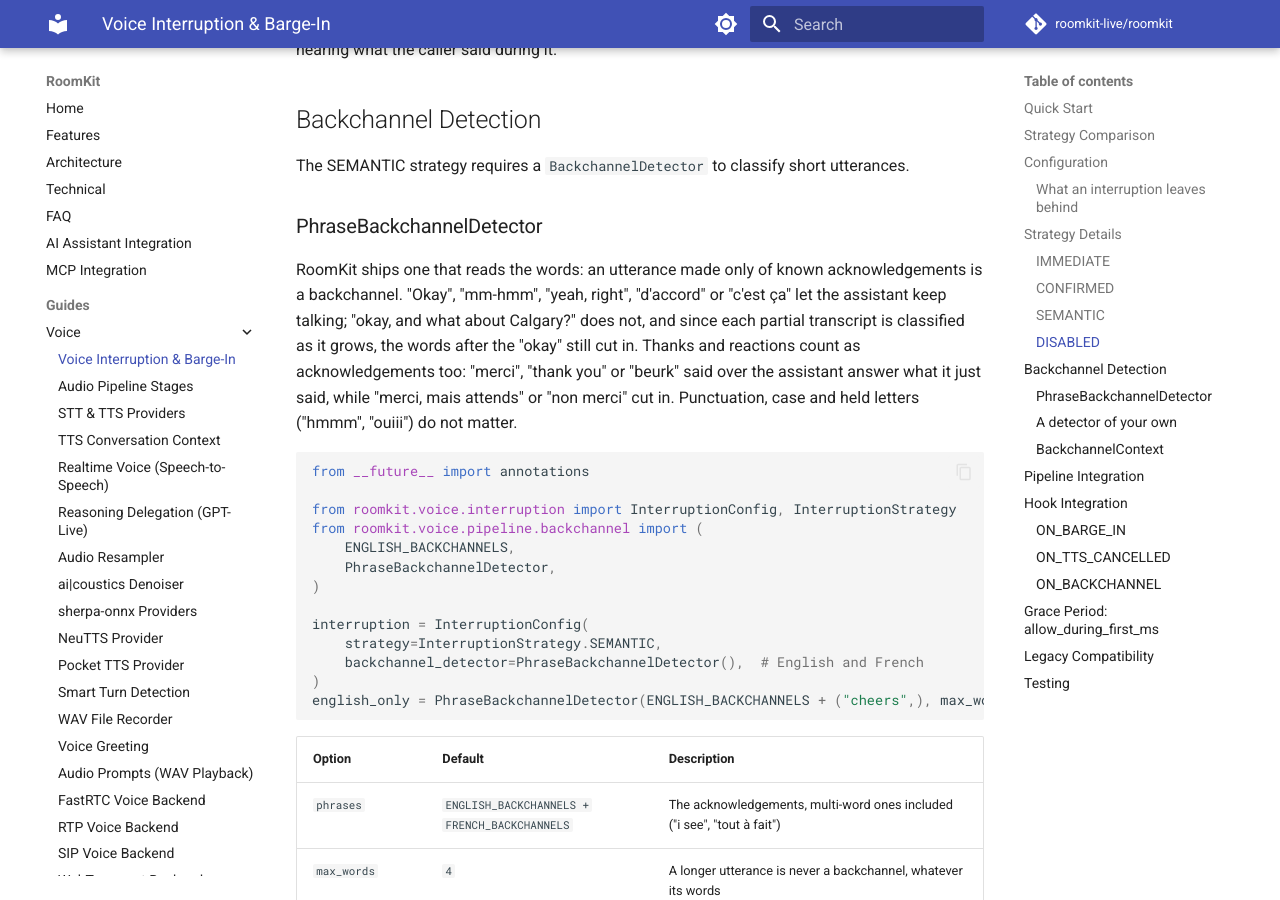
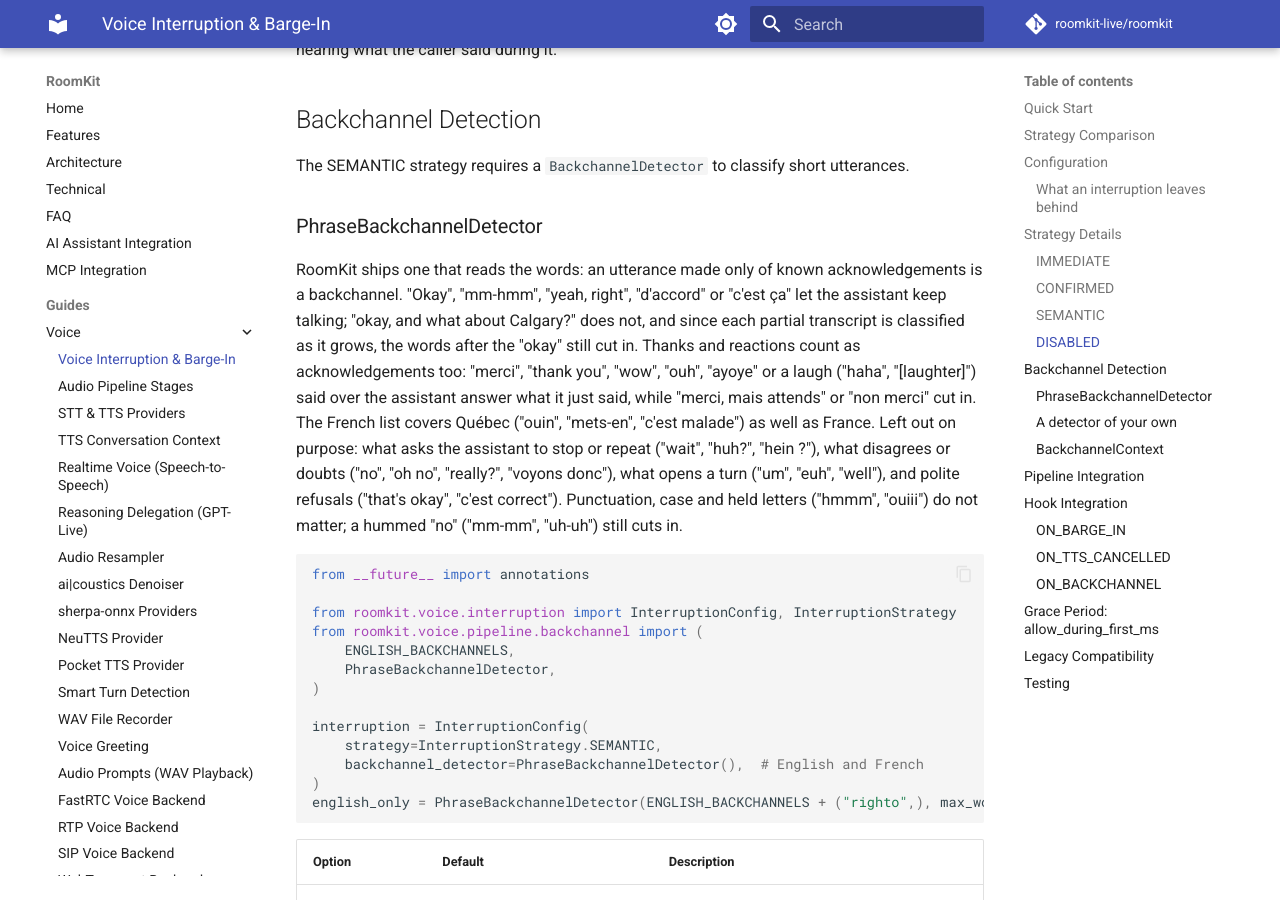
Before and after one commit to roomkit-live/roomkit-docs, an MkDocs documentation site: the page built from docs/guides/voice-interruption.md, in a window 1280 px wide and 900 px high, scrolled down 5118 px. Built offline with MkDocs 1.6.1 and Material for MkDocs 9.7.7, drawn with Linux system fonts in a browser that asks for light colours; comment, search, counter and statistics services are not loaded.

Commit message:
docs: the backchannel lists cover reactions, laughter and Québec, and a hummed no still cuts (RMK-696)

````diff
--- a/docs/guides/voice-interruption.md
+++ b/docs/guides/voice-interruption.md
@@ -224,9 +224,15 @@ acknowledgements is a backchannel. "Okay", "mm-hmm", "yeah, right",
 "d'accord" or "c'est ça" let the assistant keep talking; "okay, and what about
 Calgary?" does not, and since each partial transcript is classified as it
 grows, the words after the "okay" still cut in. Thanks and reactions count as
-acknowledgements too: "merci", "thank you" or "beurk" said over the assistant
-answer what it just said, while "merci, mais attends" or "non merci" cut in.
-Punctuation, case and held letters ("hmmm", "ouiii") do not matter.
+acknowledgements too: "merci", "thank you", "wow", "ouh", "ayoye" or a laugh
+("haha", "[laughter]") said over the assistant answer what it just said, while
+"merci, mais attends" or "non merci" cut in. The French list covers Québec
+("ouin", "mets-en", "c'est malade") as well as France. Left out on purpose:
+what asks the assistant to stop or repeat ("wait", "huh?", "hein ?"), what
+disagrees or doubts ("no", "oh no", "really?", "voyons donc"), what opens a
+turn ("um", "euh", "well"), and polite refusals ("that's okay", "c'est
+correct"). Punctuation, case and held letters ("hmmm", "ouiii") do not matter;
+a hummed "no" ("mm-mm", "uh-uh") still cuts in.
 
 ```python
 from __future__ import annotations
@@ -241,7 +247,7 @@ interruption = InterruptionConfig(
     strategy=InterruptionStrategy.SEMANTIC,
     backchannel_detector=PhraseBackchannelDetector(),  # English and French
 )
-english_only = PhraseBackchannelDetector(ENGLISH_BACKCHANNELS + ("cheers",), max_words=3)
+english_only = PhraseBackchannelDetector(ENGLISH_BACKCHANNELS + ("righto",), max_words=3)
 ```
 
 | Option | Default | Description |
````
